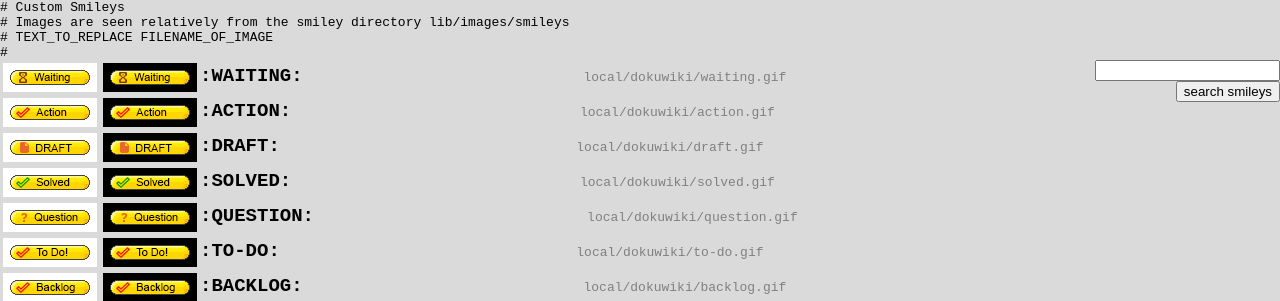
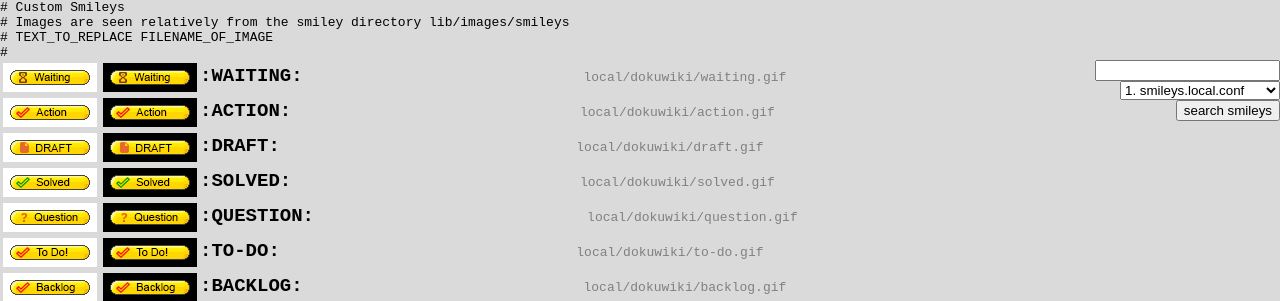
Before and after one commit to davidjimenez75/dokuwiki-smileys-local, a PHP site: page / in a window 1280 px wide. Shown: the top 301 px of the page. Run offline with PHP 8.4, Linux system fonts and the light colour scheme.

Commit message:
Added select box for multiples listing options

```diff
--- a/index.php
+++ b/index.php
@@ -13,7 +13,20 @@ $smileStringEnd   =':'; // suffix for smileys by default is :
             margin:0 auto;
             font-size: 13px;
 			font-family: courier new;
-            background-color: #dadada;
+            <?php
+            if (isset($_GET["mode"]))
+            {
+                if ($_GET["mode"]==6) {
+                    echo 'background-color: #fff;';
+                }elseif ($_GET["mode"]==7) {
+                    echo 'background-color: #000;';
+                }else{
+                    echo 'background-color: #dadada;';
+                }
+            }else{
+                echo 'background-color: #dadada;';
+            }
+            ?>
         }
 
         .box {
@@ -70,16 +83,35 @@ if (isset($_GET["search"])) {
     $_GET["search"]=strip_tags($_GET["search"]);
     $_GET["search"]=htmlspecialchars($_GET["search"]);
 }
-?>
+if (!isset($_GET["mode"]) || (!is_numeric($_GET["mode"]))) {
+    $_GET["mode"]=1;
+}
 
+if ($_GET["mode"]==1){
+    echo "
 # Custom Smileys<br>
 # Images are seen relatively from the smiley directory lib/images/smileys</br>
 # TEXT_TO_REPLACE         FILENAME_OF_IMAGE<br>
-#<br>
+#<br>";
+}
 
-<form action="/index.php" method="get" style="float:right">
-  <input type="text" name="search" value="" placeholder=""><br>
-  <input type="submit" value="search smileys" style="float:right">
+
+?>
+
+
+<form action="/index.php" method="get" style="float:right;clear:both;">
+<input type="text" name="search" value="" placeholder=""  style="float:right;clear:both;">
+  <select name="mode" style="float:right;clear:both;">
+  <option value="1"<?php if ($_GET["mode"]==1) echo "selected"; ?> >1. smileys.local.conf</option>
+  <option value="2"<?php if ($_GET["mode"]==2) echo "selected"; ?> >2. dokuwiki</option>
+  <option value="3"<?php if ($_GET["mode"]==3) echo "selected"; ?> >3. dokuwiki (with path)</option>
+  <option value="4"<?php if ($_GET["mode"]==4) echo "selected"; ?> >4. smileys</option>
+  <option value="5"<?php if ($_GET["mode"]==5) echo "selected"; ?> >5. smileys (replacetext)</option>
+  <option value="6"<?php if ($_GET["mode"]==6) echo "selected"; ?> >6. smileys (WHITE)</option>
+  <option value="7"<?php if ($_GET["mode"]==7) echo "selected"; ?> >7. smileys (BLACK)</option>
+</select>
+<br>
+<input type="submit" value="search smileys" style="float:right">
 </form>
 
 <?php
@@ -144,6 +176,8 @@ function smiley($object){
         $GLOBALS["smileyTexts"][]=$text2replace;
     }
 
+// MODE 1 - smileys.local.conf
+if ($_GET["mode"]==1){
     $out="<div>";
     $out.='<img src="'.$path_img.'" class="smiley white">';
     $out.='<img src="'.$path_img.'" class="smiley black">';
@@ -154,9 +188,62 @@ function smiley($object){
     $out.='<span class=" '.$repeated_css.'">'.$repeated_msg.'</span>'."\r\n";
     $out.='</div>';
     $out.="\r\n\r\n";
+}
+elseif ($_GET["mode"]==2){
+    // MODE 2 - DOKUWIKI (NO SMILEY PATH)
+    $out="<div>";
+    $out.='<img src="'.$path_img.'" class="smiley white">';
+    $out.='<img src="'.$path_img.'" class="smiley black">';
+    $out.='<span class="text2replace '.$repeated_css.'"><b>'.$text2replace.'</b></span>'."\r\n";
+    $out.='<span class="text2replace '.$repeated_css.'">&lt;nowiki&gt;'.$text2replace.'&lt;/nowiki&gt;</span>'."\r\n";
+    $out.='<span class=" '.$repeated_css.'">'.$repeated_msg.'</span>'."\r\n";
+    $out.='</div><br>';
+    $out.="\r\n\r\n";
+}elseif ($_GET["mode"]==3){
+    // MODE 3 - DOKUWIKI (WITH SMILEY PATH)
+    $out="<div>";
+    $out.='<img src="'.$path_img.'" class="smiley white">';
+    $out.='<img src="'.$path_img.'" class="smiley black">';
+    $out.='<span class="text2replace '.$repeated_css.'"><b>'.$text2replace.'</b></span>'."\r\n";
+    $out.='<span class="text2replace '.$repeated_css.'">&lt;nowiki&gt;'.$text2replace.'&lt;/nowiki&gt;</span>'."\r\n";
+    $out.='<span class="smileypath">&lt;sub&gt;'.$pathclean."&lt;/sub&gt;</span>\r\n";
+    $out.='<span class=" '.$repeated_css.'">'.$repeated_msg.'</span>'."\r\n";
+    $out.='</div><br>';
+    $out.="\r\n\r\n";
+}elseif ($_GET["mode"]==4){
+    // MODE 4 - JUST SMILEYS
+    $out="";
+    $out.='<img src="'.$path_img.'" class="smiley white" title="'.$text2replace.'">';
+    $out.='<img src="'.$path_img.'" class="smiley black" title="'.$text2replace.'">';
+    $out.='<span class=" '.$repeated_css.'">'.$repeated_msg.'</span>'."\r\n";
+    $out.="\r\n\r\n";
+}elseif ($_GET["mode"]==5){
+    // MODE 5 - JUST SMILEYS WITH TEXT
+    $out="";
+    $out.='<img src="'.$path_img.'" class="smiley white">';
+    $out.='<img src="'.$path_img.'" class="smiley black">';
+    $out.='<span class="text2replace '.$repeated_css.'"><b>'.$text2replace.'</b></span>'."\r\n";
+    $out.="\r\n\r\n";
+}elseif ($_GET["mode"]==6){
+    // MODE 6 - JUST SMILEYS (WHITE))
+    $out='<img src="'.$path_img.'" class="white" title="'.$text2replace.'">';
+}elseif ($_GET["mode"]==7){
+    // MODE 7 - JUST SMILEYS (BLACK)
+    $out='<img src="'.$path_img.'" class="black" title="'.$text2replace.'">';
 
+}
+
+
+
+
+else{
+    $out="";
+}
+
+    // FINAL RETURN
     return $out;
 }
+
 
 function validExtension($filename){
         $ext = pathinfo($filename, PATHINFO_EXTENSION);
```
